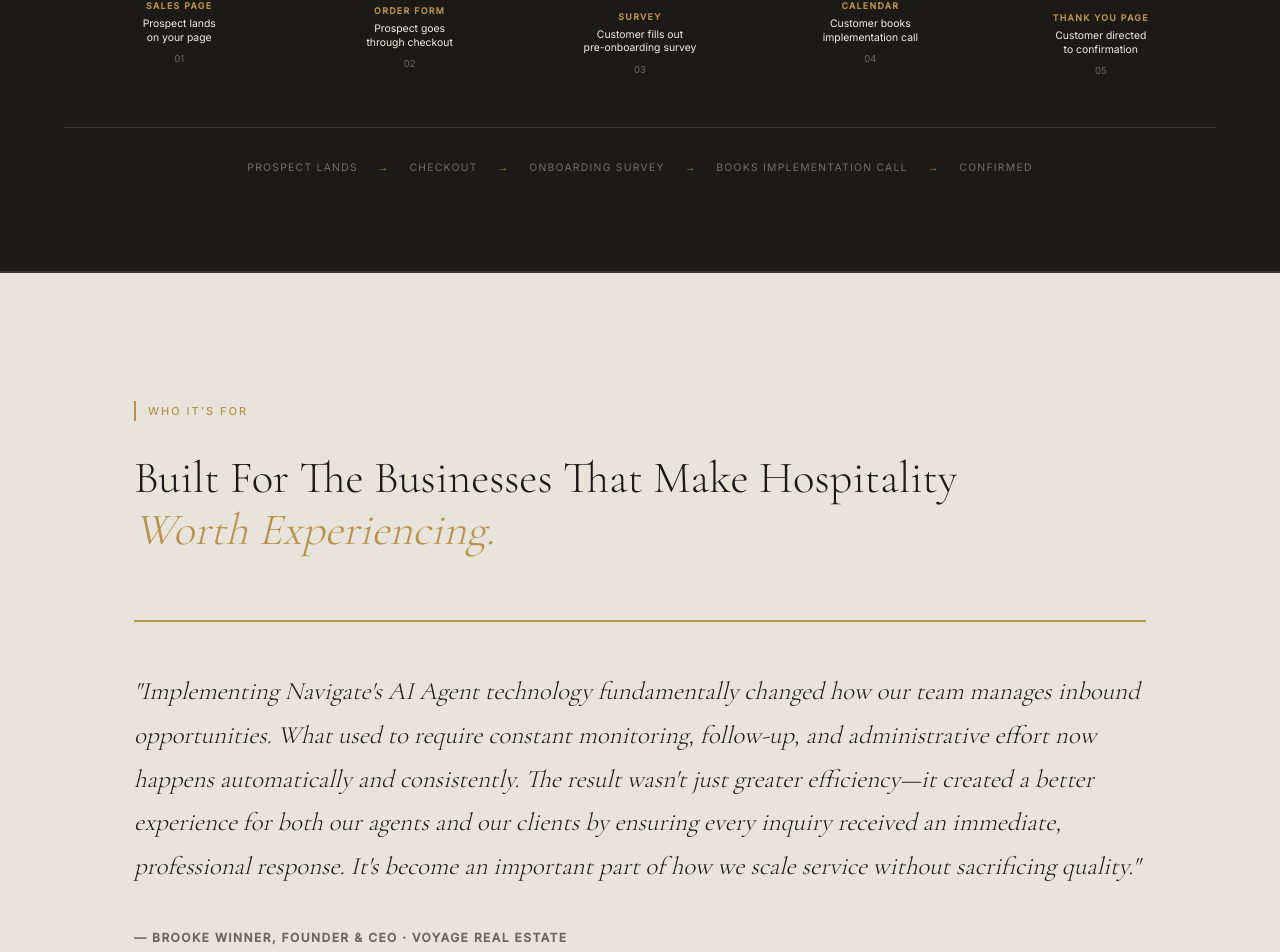
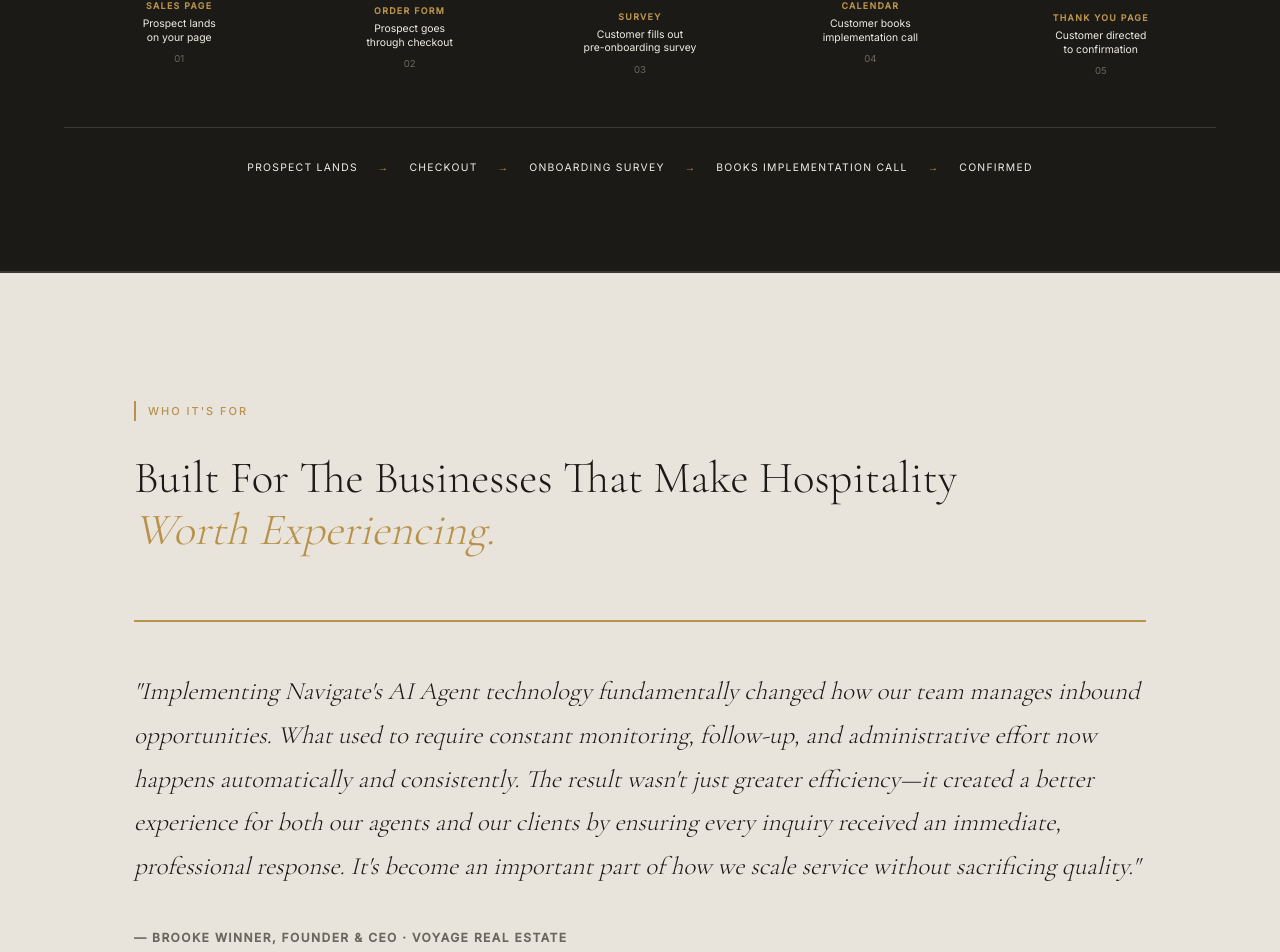
Before and after one commit to letsnavigatebmw/aperture-hospitality, a Next.js app: page /ai-solutions in a window 1280 px wide. Shown: the part 3331-4283 px from the top of the page. Built offline with nearby package versions, Linux system fonts and the light colour scheme.

Commit message:
Make funnel flow timeline footer text white

```diff
--- a/app/ai-solutions/page.tsx
+++ b/app/ai-solutions/page.tsx
@@ -408,7 +408,7 @@ export default function AISolutionsPage() {
 
           {/* Timeline footer */}
           <div style={{ borderTop: '1px solid rgba(240,237,230,0.15)', paddingTop: '2rem', textAlign: 'center' }}>
-            <div style={{ fontSize: '0.65rem', fontWeight: 400, letterSpacing: '0.12em', textTransform: 'uppercase', color: 'rgba(240,237,230,0.4)', display: 'flex', alignItems: 'center', justifyContent: 'center', gap: '1.25rem', flexWrap: 'wrap' }}>
+            <div style={{ fontSize: '0.65rem', fontWeight: 400, letterSpacing: '0.12em', textTransform: 'uppercase', color: '#F0EDE6', display: 'flex', alignItems: 'center', justifyContent: 'center', gap: '1.25rem', flexWrap: 'wrap' }}>
               <span>Prospect Lands</span>
               <span style={{ color: '#B8924A' }}>→</span>
               <span>Checkout</span>
```
